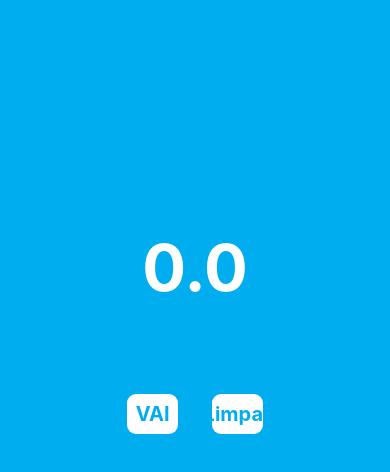
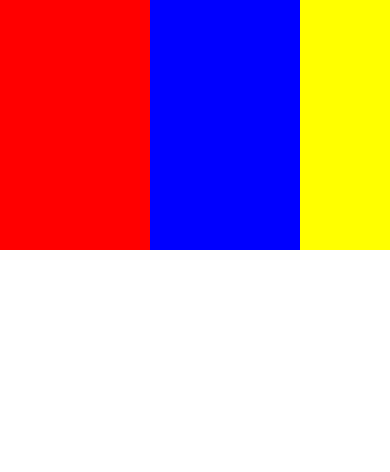
Before and after one commit to felipetintori/curso-react-native, a React Native app in the folder meuAPP/: screen / in a window 390 px wide. Shown: the top 472 px of the page. Built offline with nearby package versions, Linux system fonts and the light colour scheme; grey boxes are pictures that could not be loaded.

Commit message:
ScrollView

```diff
--- a/meuAPP/App.js
+++ b/meuAPP/App.js
@@ -1,73 +1,17 @@
 import React, { Component } from 'react'
-import { View, Text, StyleSheet, TouchableOpacity, Image } from 'react-native'
+import { View, Text, StyleSheet, ScrollView } from 'react-native'
 
 class App extends Component {
-
-  constructor(props) {
-    super(props);
-    this.state = {
-      img: require('./android/app/src/cronometro.png'),
-      numero: 0,
-      botao: "VAI",
-      ultimo: null
-
-    }
-
-    //Variavel do timer relogio
-    this.timer = null;
-
-    this.vai = this.vai.bind(this)
-    this.limpar = this.limpar.bind(this)
-
-
-
-
-  }
-
-  vai(){
-
-    if(this.timer != null){
-      clearInterval(this.timer)
-      this.timer = null
-      this.setState({botao: "VAI"})
-    }else{
-      this.timer = setInterval(()=>{
-        this.setState({numero: this.state.numero + 0.1})
-        this.setState({botao: "PARAR"})
-      }, 100)
-    }
-  }
-
-  limpar(){
-    if(this.timer != null){
-      clearInterval(this.timer);
-      this.timer = null
-    }
-
-
-    this.setState({numero:0, botao: "VAI", ultimo: this.state.numero})
-
-
-  }
-
 
   render() {
     return (
       <View style={styles.container}>
-        <Image style={styles.cronometro} source={this.state.img} />
-        <Text style={styles.timer}>{this.state.numero.toFixed(1)}</Text>
-        <View style={styles.btnArea}>
-          <TouchableOpacity style={styles.btn} onPress={this.vai}>
-            <Text style={styles.btnTexto}>{this.state.botao}</Text>
-          </TouchableOpacity>
-          <TouchableOpacity style={styles.btn} onPress={this.limpar}>
-            <Text style={styles.btnTexto}>Limpar</Text>
-          </TouchableOpacity>
-        </View>
-        <View style={styles.areaUltimo}>
-    <Text style={styles.textoCorrida}>{this.state.ultimo > 0 ? this.state.ultimo.toFixed(2) + 's' : ''}</Text>
-        </View>
-
+          <ScrollView showsVerticalScrollIndicator={false} horizontal={true}>
+            <View style={styles.box1}></View>
+            <View style={styles.box2}></View>
+            <View style={styles.box3}></View>
+            <View style={styles.box4}></View>
+          </ScrollView>
       </View>
     )
   }
@@ -76,47 +20,29 @@ class App extends Component {
 const styles = StyleSheet.create({
   container: {
     flex: 1,
-    alignItems: 'center',
-    justifyContent: 'center',
-    backgroundColor: '#00aeef'
-  },
-  cronometro: {
 
   },
-  timer:{
-    marginTop: -160,
-    color: '#FFF',
-    fontSize: 65,
-    fontWeight: 'bold'
+  box1:{
+    backgroundColor: 'red',
+    height:250,
+    width: 150
   },
-  btnArea:{
-    flexDirection: 'row',
-    marginTop: 70,
-    height: 40
+  box2:{
+    backgroundColor: 'blue',
+    height:250,
+    width: 150
   },
-  btn:{
-    flex: 1,
-    justifyContent: 'center',
-    alignItems: 'center',
-    backgroundColor: '#FFF',
-    height: 40,
-    margin: 17,
-    borderRadius: 9
-  } ,
-  btnTexto:{
-    fontSize:20,
-    fontWeight:'bold',
-    color: '#00aeef'
+  box3:{
+    backgroundColor: 'yellow',
+    height:250,
+    width: 150
   },
-  areaUltimo:{
-    marginTop: 40
+  box4:{
+    backgroundColor: 'green',
+    height:250,
+    width: 150
+  }
 
-  },
-  textoCorrida:{
-    fontSize: 25,
-    fontStyle: 'italic',
-    color: '#FFF'
-  }
 
 });
 
```
